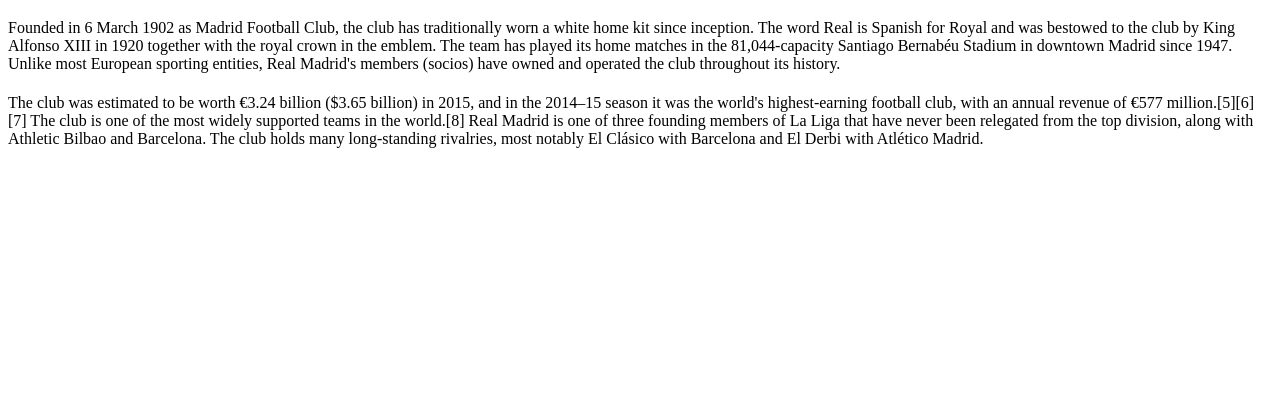
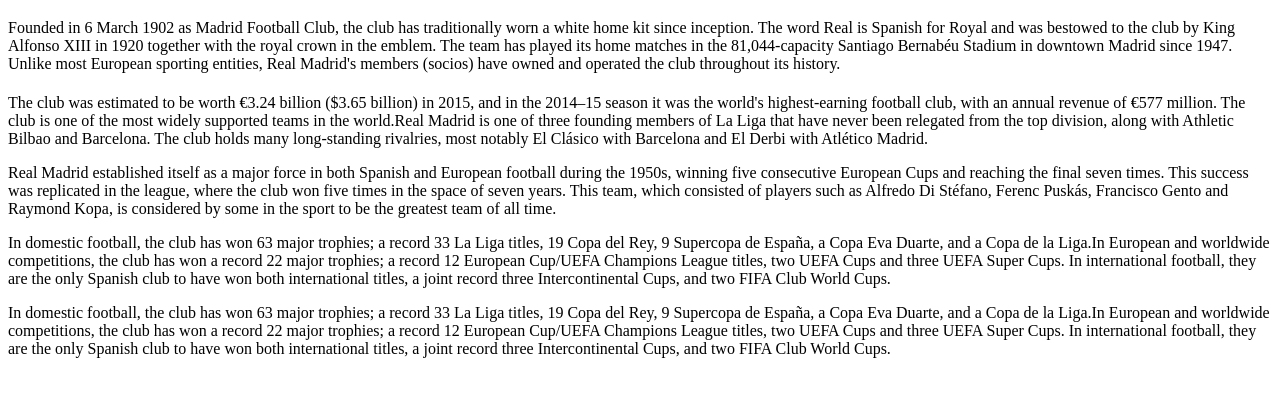
Before and after one commit to Xbuster/realMadrid, a plain HTML site: page index.html in a window 1280 px wide. Shown: the part 61-458 px from the top of the page. Drawn offline with Linux system fonts and the light colour scheme.

Commit message:
added more paragraphs

```diff
--- a/index.html
+++ b/index.html
@@ -15,10 +15,14 @@
 
 <h1></h1>
 
-<p>The club was estimated to be worth €3.24 billion ($3.65 billion) in 2015, and in the 2014–15 season it was the world's highest-earning football club, with an annual revenue of €577 million.[5][6][7] The club is one of the most widely supported teams in the world.[8] Real Madrid is one of three founding members of La Liga that have never been relegated from the top division, along with Athletic Bilbao and Barcelona. The club holds many long-standing rivalries, most notably El Clásico with Barcelona and El Derbi with Atlético Madrid.</p>
+<p>The club was estimated to be worth €3.24 billion ($3.65 billion) in 2015, and in the 2014–15 season it was the world's highest-earning football club, with an annual revenue of €577 million. The club is one of the most widely supported teams in the world.Real Madrid is one of three founding members of La Liga that have never been relegated from the top division, along with Athletic Bilbao and Barcelona. The club holds many long-standing rivalries, most notably El Clásico with Barcelona and El Derbi with Atlético Madrid.</p>
 
 </div>
+<p>Real Madrid established itself as a major force in both Spanish and European football during the 1950s, winning five consecutive European Cups and reaching the final seven times. This success was replicated in the league, where the club won five times in the space of seven years. This team, which consisted of players such as Alfredo Di Stéfano, Ferenc Puskás, Francisco Gento and Raymond Kopa, is considered by some in the sport to be the greatest team of all time.</p>
 
+<p>In domestic football, the club has won 63 major trophies; a record 33 La Liga titles, 19 Copa del Rey, 9 Supercopa de España, a Copa Eva Duarte, and a Copa de la Liga.In European and worldwide competitions, the club has won a record 22 major trophies; a record 12 European Cup/UEFA Champions League titles, two UEFA Cups and three UEFA Super Cups. In international football, they are the only Spanish club to have won both international titles, a joint record three Intercontinental Cups, and two FIFA Club World Cups.</p>
+
+<p>In domestic football, the club has won 63 major trophies; a record 33 La Liga titles, 19 Copa del Rey, 9 Supercopa de España, a Copa Eva Duarte, and a Copa de la Liga.In European and worldwide competitions, the club has won a record 22 major trophies; a record 12 European Cup/UEFA Champions League titles, two UEFA Cups and three UEFA Super Cups. In international football, they are the only Spanish club to have won both international titles, a joint record three Intercontinental Cups, and two FIFA Club World Cups.</p>
 
 
 </body>
```
